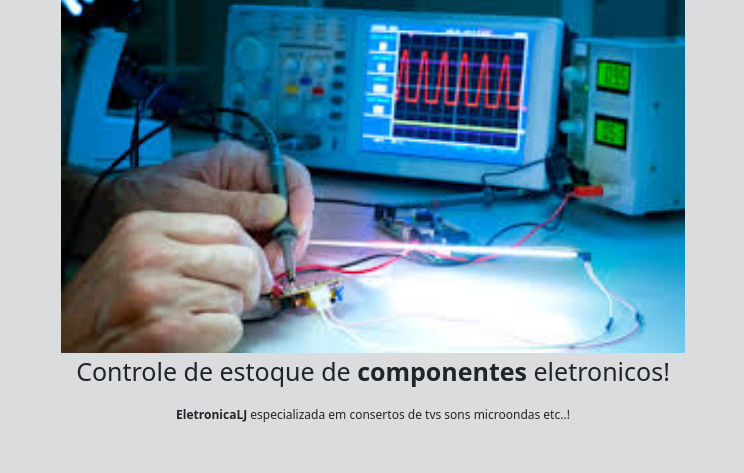
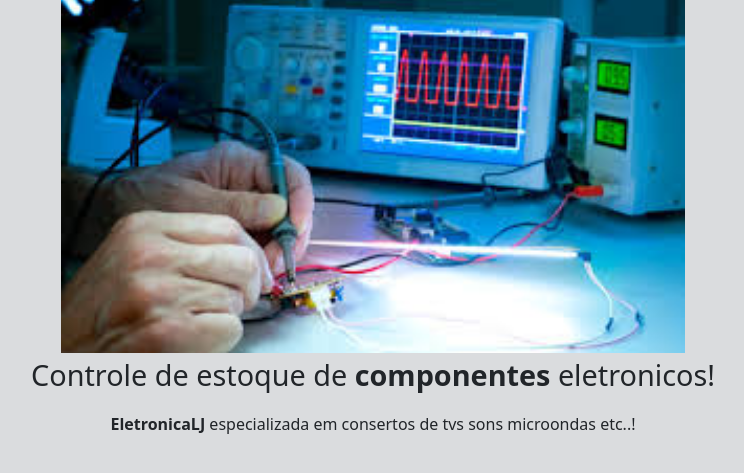
Before and after one commit to marcelo-antonio-nunes/eletronicalj, a Flask app: page / in a window 1280 px wide. Shown: the part 65-538 px from the top of the page, without its empty margins (267-1011 px from the left). Run offline with Flask 2, Linux system fonts and the light colour scheme; some libraries are stand-ins or nearby versions.

Commit message:
ajuste da page index

```diff
--- a/templates/index.html
+++ b/templates/index.html
@@ -2,13 +2,13 @@
 
 
 {% block content %}
-    <div class="container-fluid text-center p-3  opacity-5">
-        <img src="../static/image/images.jpeg" class="img-fluid w-50" alt="..."><br>
+<div class="container-fluid text-center p-3  opacity-5">
+    <img src="../static/image/images.jpeg" class="img-fluid w-50" alt="..."><br>
 
-        <p class="text-center text-truncate" style="font-size:25px;">
-            Controle de estoque de <strong>componentes</strong> eletronicos!
-        </p>
-        <p class="text-center  text-truncate" style="font-size:12px;">
+    <p class="text-center" style="font-size: clamp(1em, 1em + 1vw, 2.5em);">
+        Controle de estoque de <strong>componentes</strong> eletronicos!
+    </p>
+    <p class="text-center " style="font-size: clamp(1em, 1em + 1vw, 9px);" >
 
             <strong>EletronicaLJ </strong>especializada em consertos de tvs sons microondas etc..!
         </p>
```
